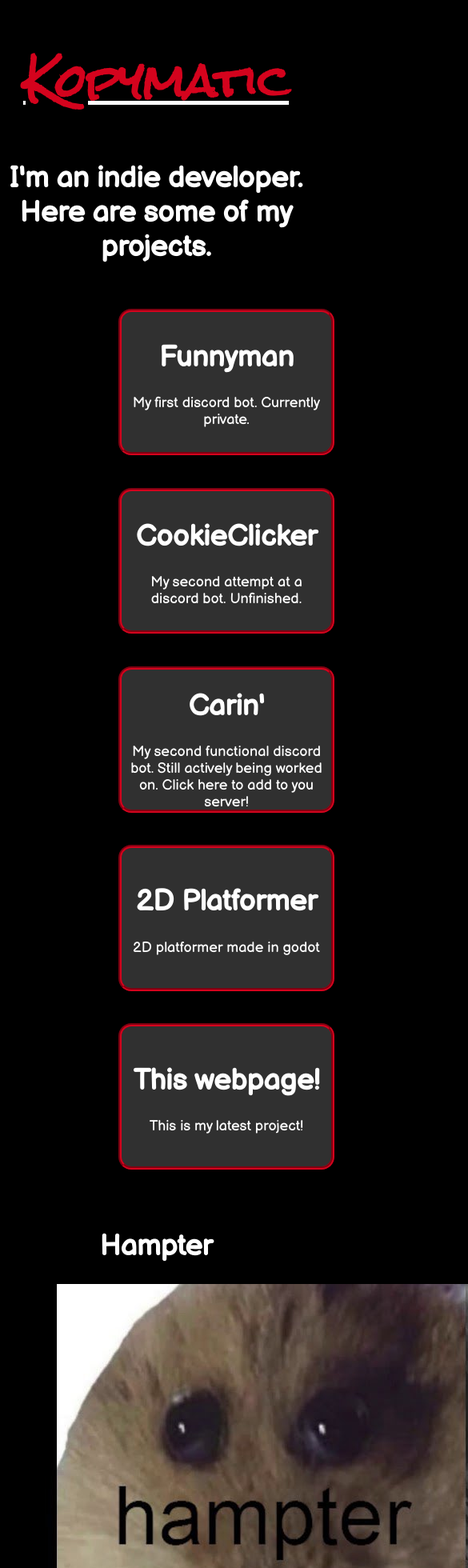
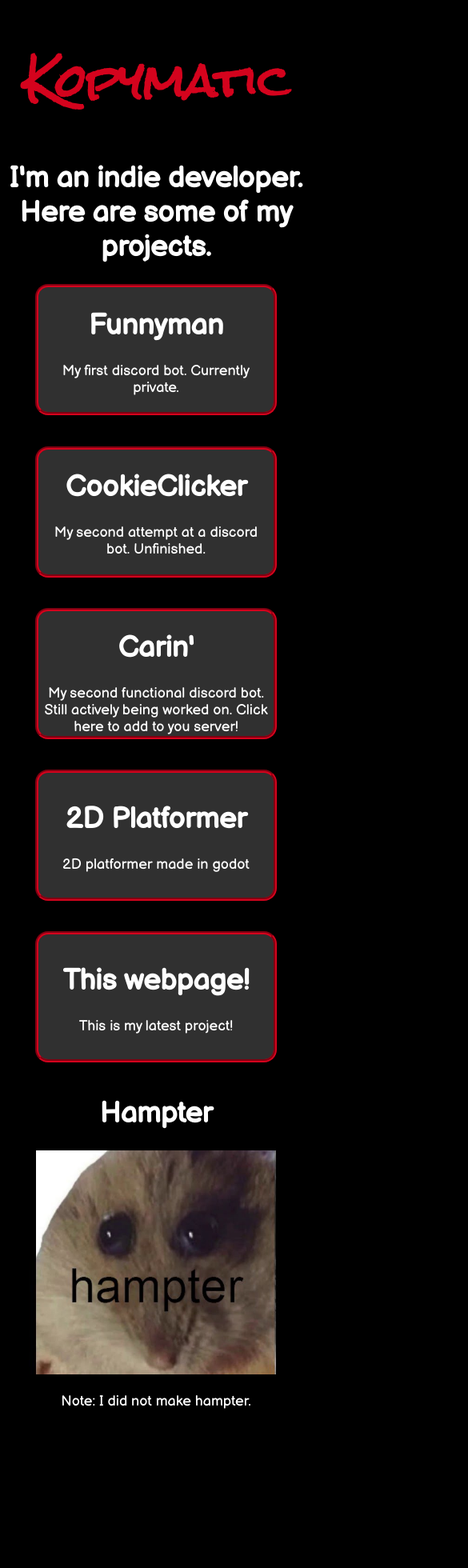
Before and after one commit to Kopymatic/Kopymatic.github.io, a Vue app: page /home/ in a window 390 px wide. Shown: the top 1960 px of the page at 80% size, 585 px wide, since content can reach past the window. After the commit the page ends 1780 px from the top, so only its background shows below. Built offline with nearby package versions, Linux system fonts and the light colour scheme.

Commit message:
make it look good on mobile

```diff
--- a/public/index.html
+++ b/public/index.html
@@ -2,7 +2,7 @@
 <html lang="">
     <head>
         <title>Kopymatic</title>
-        <link rel="shortcut icon" href="./favicon.ico" type="image/x-icon" />
+        <link rel="icon" href="<%= BASE_URL %>favicon.ico" />
         <meta content="Kopymatic" property="og:title" />
         <meta content="A site for indie dev Kopymatic" property="og:description" />
         <meta content="https://kopymatic.github.io" property="og:url" />
--- a/src/App.vue
+++ b/src/App.vue
@@ -35,7 +35,7 @@ a.no-underline {
 }
 
 button {
-    font-size: large;
+    font-size: medium;
     font-family: "Balsamiq Sans", cursive;
     border-color: rgb(212, 3, 29);
     border-width: 4px;
@@ -82,6 +82,6 @@ html {
     background-color: rgb(0, 0, 0);
     color: rgb(255, 255, 255);
     font-family: "Balsamiq Sans", cursive;
-    text-align: center;
+    /* text-align: center; */
 }
 </style>
--- a/src/components/Header.vue
+++ b/src/components/Header.vue
@@ -1,12 +1,14 @@
 <template>
-    <router-link to="/home">
+    <router-link to="/home" id="noUnderline">
         <h1 id="logo">Kopymatic</h1>
     </router-link>
 </template>
 
 <style scoped>
+#noUnderline {
+    text-decoration: none;
+}
 #logo {
-    text-decoration: none;
     color: rgb(212, 3, 29);
     font-family: "Rock Salt", cursive;
     font-size: 300%;
--- a/src/views/Home.vue
+++ b/src/views/Home.vue
@@ -72,31 +72,6 @@ export default {
 <style scoped>
 @import url("https://fonts.googleapis.com/css2?family=Balsamiq+Sans&family=Press+Start+2P&family=Rock+Salt&display=swap");
 
-/* unvisited link */
-a:link {
-    color: white;
-    text-decoration: underline;
-}
-
-/* visited link */
-a:visited {
-    color: white;
-}
-
-/* mouse over link */
-a:hover {
-    color: rgb(212, 3, 29);
-}
-
-/* selected link */
-a:active {
-    color: rgb(212, 3, 29);
-}
-
-a.no-underline {
-    text-decoration: none;
-}
-
 .invisiblelink {
     text-decoration: none;
 }
@@ -119,13 +94,18 @@ a.no-underline {
     grid-template-columns: grid-auto-columns;
     grid-template-rows: 1fr;
     place-items: center; */
-    height: 100%;
-    margin: 50px 25px;
-    padding: 5px 100px;
+    height: 110%;
+    margin: 1% 5%;
     display: grid;
     grid-gap: 20px;
     grid-auto-rows: 1fr;
     grid-template-columns: repeat(auto-fill, minmax(300px, 1fr));
+}
+
+img {
+    max-width: 100%;
+    height: auto;
+    width: auto\9; /* ie8 */
 }
 </style>
 
```
